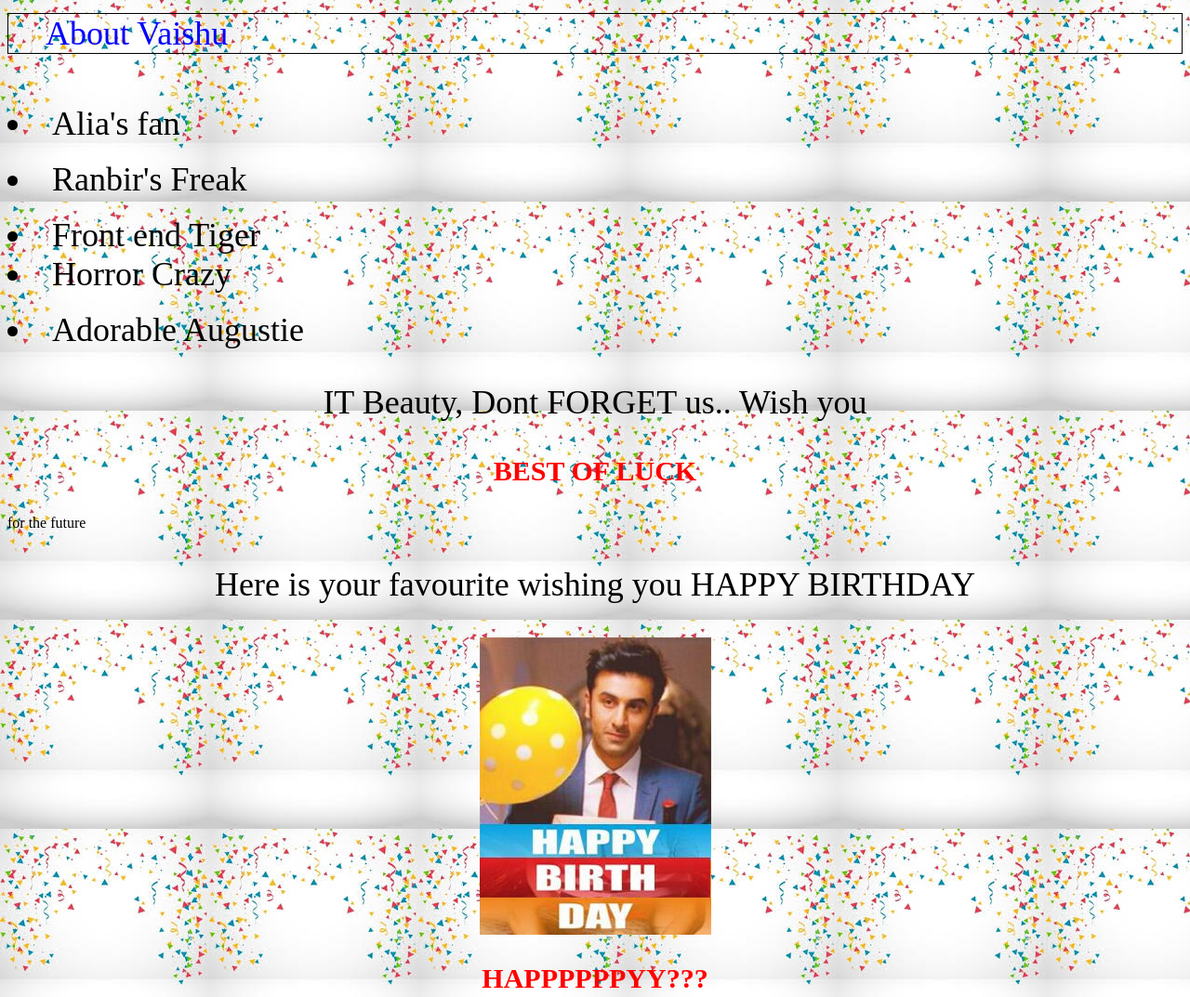
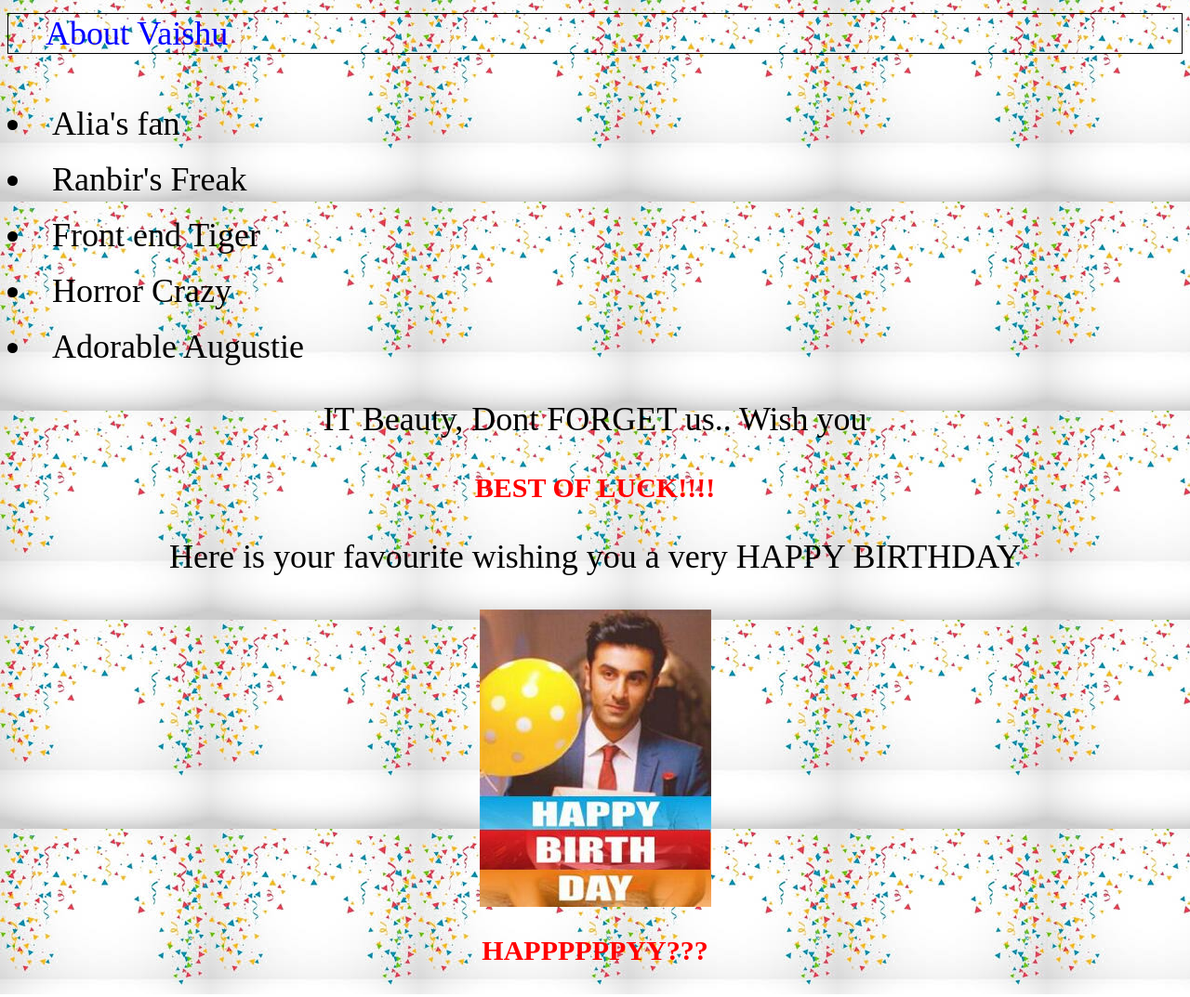
Before and after one commit to SharadhaSmiruta/SharadhaSmiruta.github.io, a plain HTML site: page index.html in a window 1280 px wide. Shown: the part 683-1756 px from the top of the page at 93% size. Drawn offline with Linux system fonts and the light colour scheme.

Commit message:
Update index.html

```diff
--- a/index.html
+++ b/index.html
@@ -53,11 +53,11 @@ No match for that selfies we took and hang-overs.Sem 2 separated us...But we are
 &nbsp &nbsp &nbsp &nbsp &nbsp &nbsp &nbsp &nbsp<li>Alia's fan</li>
 &nbsp &nbsp &nbsp &nbsp &nbsp &nbsp &nbsp &nbsp
 <li>Ranbir's Freak</li>
-&nbsp &nbsp &nbsp &nbsp &nbsp &nbsp &nbsp &nbsp<li>Front end Tiger</li>
+&nbsp &nbsp &nbsp &nbsp &nbsp &nbsp &nbsp &nbsp<li>Front end Tiger</li>&nbsp &nbsp &nbsp &nbsp &nbsp &nbsp &nbsp &nbsp &nbsp
 <li>Horror Crazy</li>&nbsp &nbsp &nbsp &nbsp &nbsp &nbsp &nbsp &nbsp
 &nbsp &nbsp &nbsp &nbsp &nbsp &nbsp &nbsp &nbsp<li>Adorable Augustie</li>
-<p>IT Beauty, Dont FORGET us.. Wish you <h3> BEST OF LUCK </h3> for the future</p>
-<center><p>Here is your favourite wishing you HAPPY BIRTHDAY</p>
+<p>IT Beauty, Dont FORGET us.. Wish you <h3> BEST OF LUCK!!!! </h3> </p>
+<center><p>Here is your favourite wishing you a very HAPPY BIRTHDAY</p>
 <img src="bdaywish.jpg"></center>
 <h3>HAPPPPPPYY???</h3>
 </body>
```
